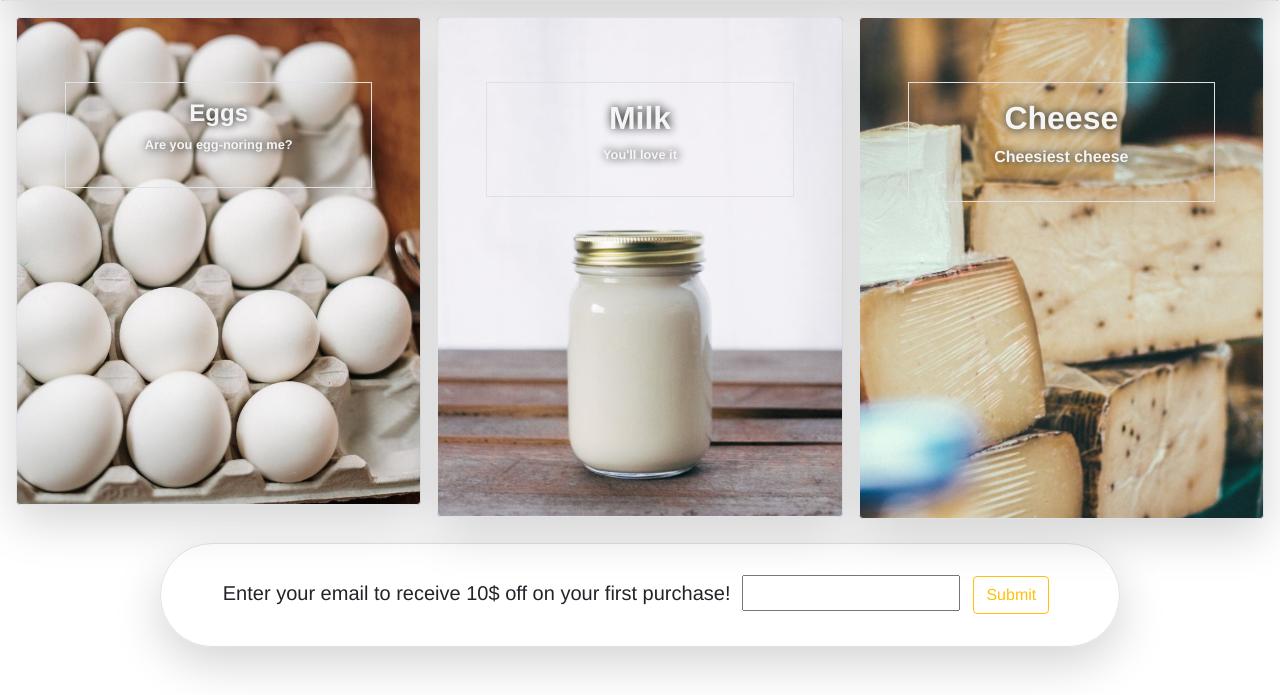
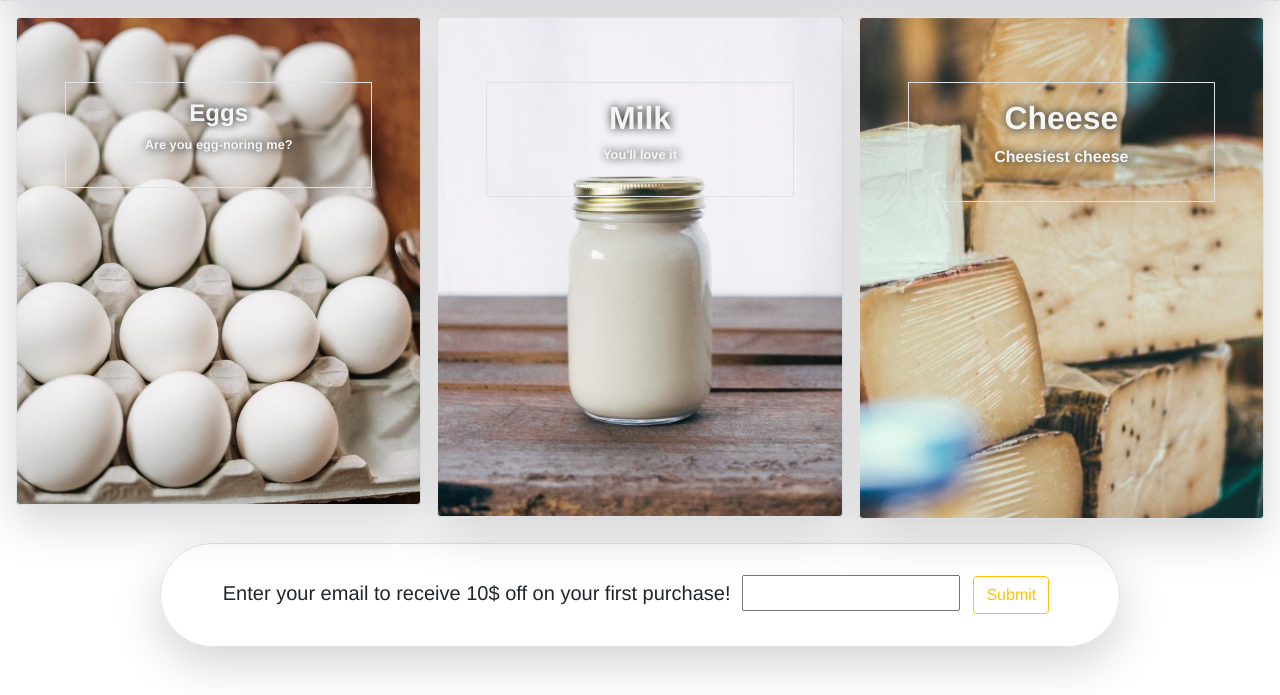
Before and after one commit to Fryingpannn/OnlineGroceryStore-TrendyMarkt, a PHP site: page /p2-aisle-dairy.php in a window 1280 px wide. Shown: the part 313-1008 px from the top of the page. Run offline with PHP 8.4, Linux system fonts and the light colour scheme.

Commit message:
milk pic

```diff
--- a/main.css
+++ b/main.css
@@ -84,7 +84,7 @@ body {
   .fruit3 {background-image: url("Pictures/peach2.jpg");}
 /* >>> [P2] Aisle 3: Dairy*/
   .dairy1 {background-image: url("Pictures/eggs.jpg");}
-  .dairy2 {background-image: url("Pictures/milk.jpg");}
+  .dairy2 {background-image: url("Pictures/milk.jpg"); background-position: bottom;}
   .dairy3 {background-image: url("Pictures/cheese.jpg");}
 /*>>> [P2] Aisle 4: Meat<*/
   .meat1 {background-image: url("Pictures/burger.jpg");}
```
